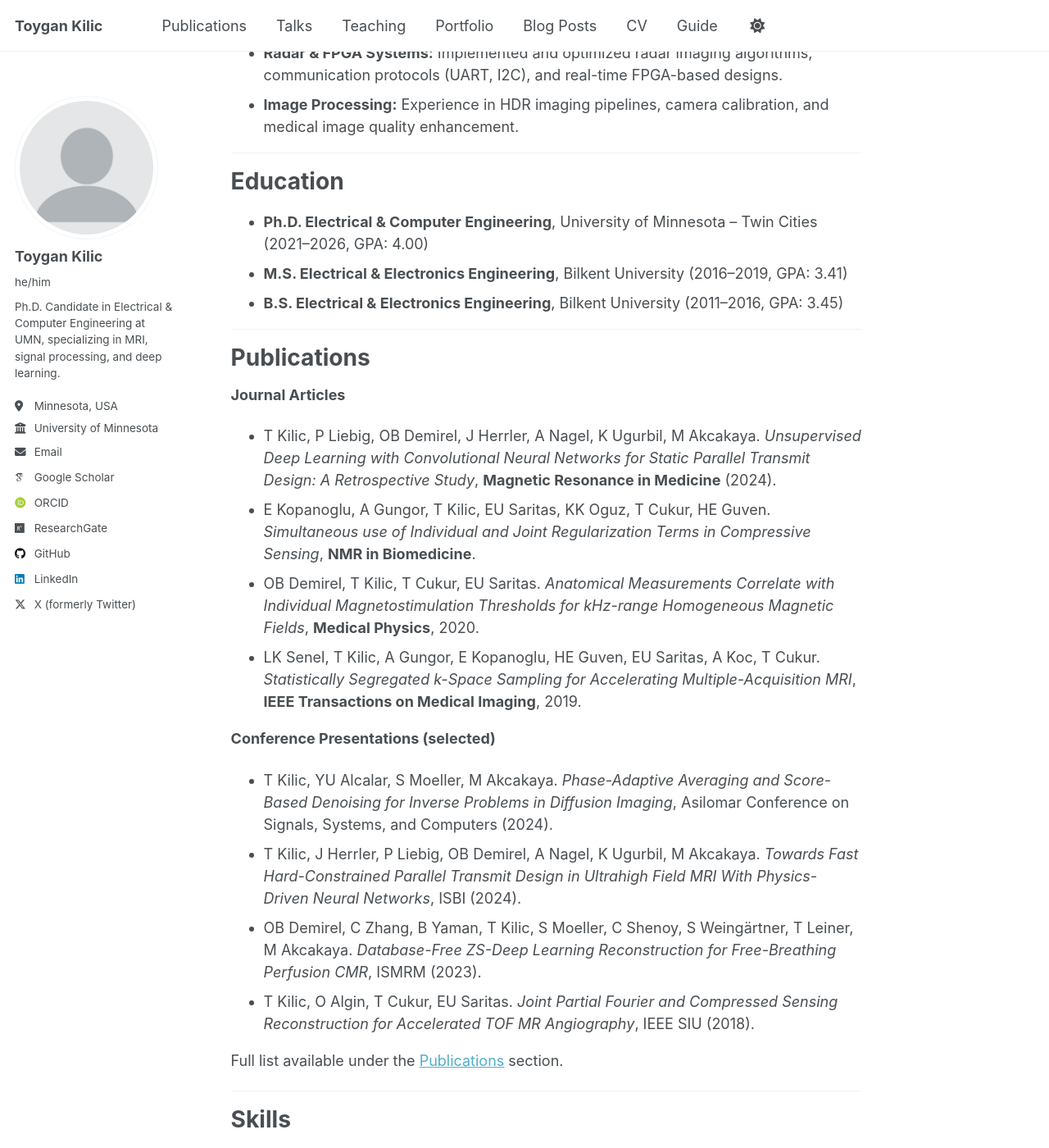
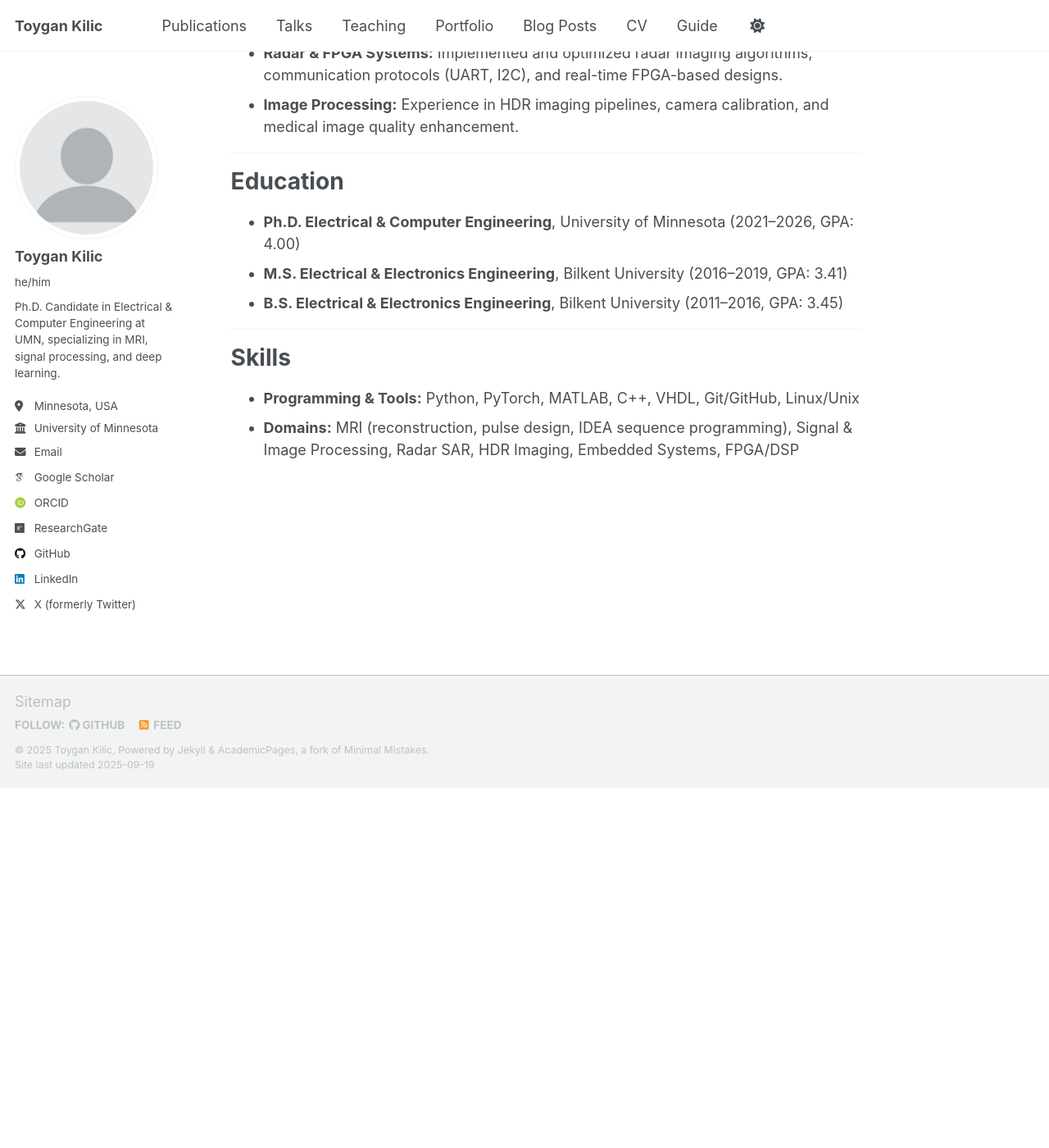
Before and after one commit to Toygan/toygan.github.io, a Jekyll site: the page built from _pages/about.md, in a window 1280 px wide and 1400 px high, scrolled down 681 px. Shown: the whole window at 82% size. Built offline with Jekyll 4.4.1, drawn with Linux system fonts in a browser that asks for light colours; some web fonts are replaced; a script that is not in the unit is left out; after the commit the page ends 1642 px from its top, so only the background shows below that; some of the changed text lies outside the part shown.

Commit message:
Update about.md

```diff
--- a/_pages/about.md
+++ b/_pages/about.md
@@ -27,27 +27,9 @@ Research Highlights
 
 Education
 ======
-- **Ph.D. Electrical & Computer Engineering**, University of Minnesota – Twin Cities (2021–2026, GPA: 4.00)
+- **Ph.D. Electrical & Computer Engineering**, University of Minnesota (2021–2026, GPA: 4.00)
 - **M.S. Electrical & Electronics Engineering**, Bilkent University (2016–2019, GPA: 3.41)
 - **B.S. Electrical & Electronics Engineering**, Bilkent University (2011–2016, GPA: 3.45)
-
----
-
-Publications
-======
-**Journal Articles**
-- T Kilic, P Liebig, OB Demirel, J Herrler, A Nagel, K Ugurbil, M Akcakaya. *Unsupervised Deep Learning with Convolutional Neural Networks for Static Parallel Transmit Design: A Retrospective Study*, **Magnetic Resonance in Medicine** (2024).
-- E Kopanoglu, A Gungor, T Kilic, EU Saritas, KK Oguz, T Cukur, HE Guven. *Simultaneous use of Individual and Joint Regularization Terms in Compressive Sensing*, **NMR in Biomedicine**.
-- OB Demirel, T Kilic, T Cukur, EU Saritas. *Anatomical Measurements Correlate with Individual Magnetostimulation Thresholds for kHz-range Homogeneous Magnetic Fields*, **Medical Physics**, 2020.
-- LK Senel, T Kilic, A Gungor, E Kopanoglu, HE Guven, EU Saritas, A Koc, T Cukur. *Statistically Segregated k-Space Sampling for Accelerating Multiple-Acquisition MRI*, **IEEE Transactions on Medical Imaging**, 2019.
-
-**Conference Presentations (selected)**
-- T Kilic, YU Alcalar, S Moeller, M Akcakaya. *Phase-Adaptive Averaging and Score-Based Denoising for Inverse Problems in Diffusion Imaging*, Asilomar Conference on Signals, Systems, and Computers (2024).
-- T Kilic, J Herrler, P Liebig, OB Demirel, A Nagel, K Ugurbil, M Akcakaya. *Towards Fast Hard-Constrained Parallel Transmit Design in Ultrahigh Field MRI With Physics-Driven Neural Networks*, ISBI (2024).
-- OB Demirel, C Zhang, B Yaman, T Kilic, S Moeller, C Shenoy, S Weingärtner, T Leiner, M Akcakaya. *Database-Free ZS-Deep Learning Reconstruction for Free-Breathing Perfusion CMR*, ISMRM (2023).
-- T Kilic, O Algin, T Cukur, EU Saritas. *Joint Partial Fourier and Compressed Sensing Reconstruction for Accelerated TOF MR Angiography*, IEEE SIU (2018).
-
-Full list available under the [Publications](/publications) section.
 
 ---
 
```
Also changed, not shown: other parts of _pages/about.md (+0 -10 lines).
